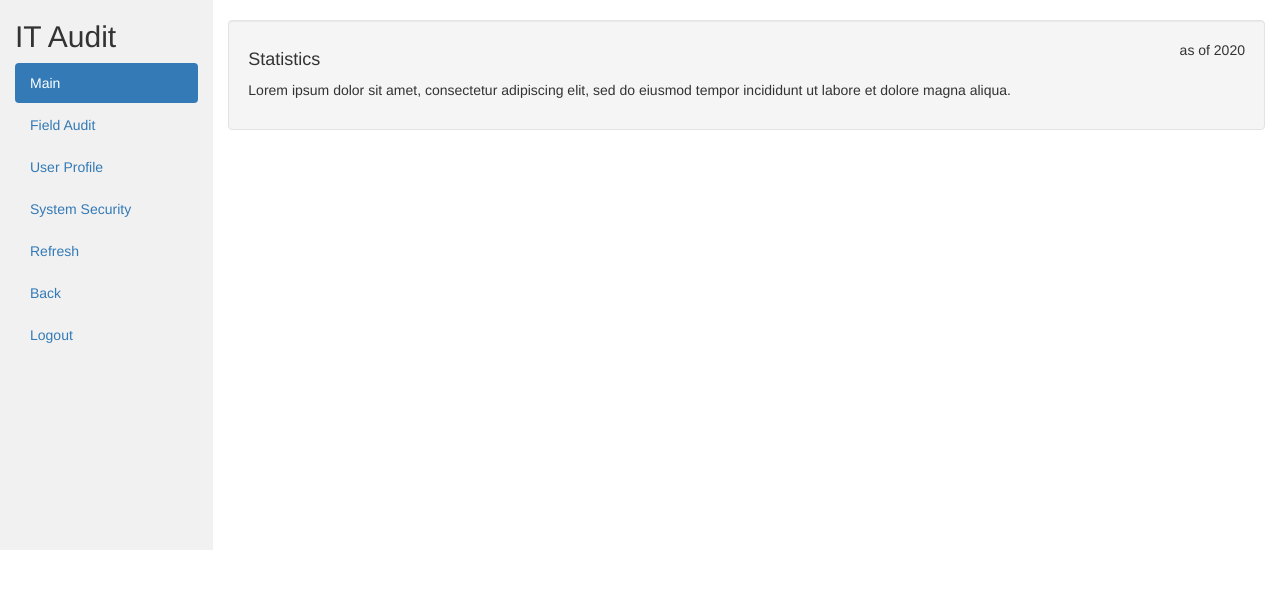
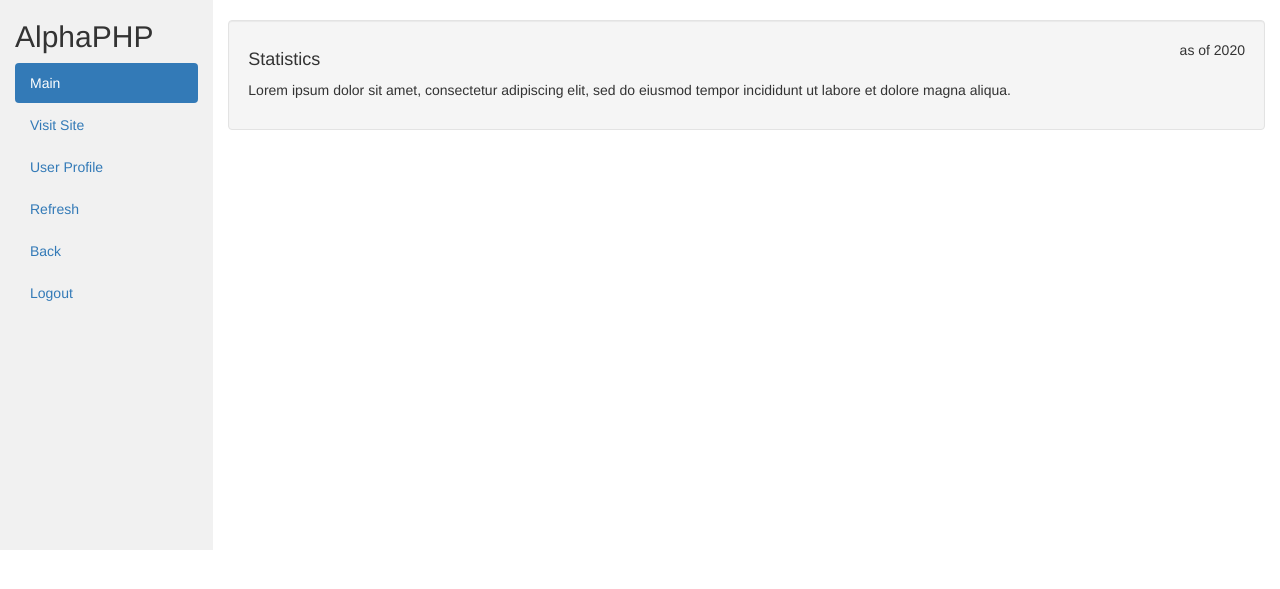
Before and after one commit to ludwigbethnicer/alphaphp, a PHP site: page /page_structure/dash-header.php in a window 1280 px wide. Shown: the top 589 px of the page. Run offline with PHP 8.4, Linux system fonts and the light colour scheme; some libraries are stand-ins or nearby versions.

Commit message:
dashboard restructure

```diff
--- a/dashadmin.php
+++ b/dashadmin.php
@@ -2,6 +2,6 @@
 
 	include_once "config/core.php";
 	include_once "config/database.php";
-	include_once "view/dash-header.php";
-	include_once "view/dashadmin.php";
-	include_once "view/dash-footer.php";
+	include_once "page_structure/dash-header.php";
+	include_once "page_structure/dashadmin.php";
+	include_once "page_structure/dash-footer.php";
--- a/duserprof.php
+++ b/duserprof.php
@@ -2,6 +2,6 @@
 
 	include_once "config/core.php";
 	include_once "config/database.php";
-	include_once "view/dash-header.php";
-	include_once "view/dash-userlist.php";
-	include_once "view/dash-footer.php";
+	include_once "page_structure/dash-header.php";
+	include_once "page_structure/dash-userlist.php";
+	include_once "page_structure/dash-footer.php";
--- a/menu.php
+++ b/menu.php
@@ -7,6 +7,6 @@
 		header('location:login.php');
 	}
 
-	include_once "view/header.php";
-	include_once "view/menu.php";
-	include_once "view/footer.php";
+	include_once "page_structure/header.php";
+	include_once "page_structure/menu.php";
+	include_once "page_structure/footer.php";
--- a/page_structure/dash-header.php
+++ b/page_structure/dash-header.php
@@ -3,7 +3,7 @@
 <head>
 	<meta charset="utf-8">
 	<meta name="viewport" content="width=device-width, initial-scale=1">
-	<title>IT Audit (Dashboard)</title>
+	<title>AlphaPHP Dashboard</title>
 	<META HTTP-EQUIV="Pragma" CONTENT="no-cache">
 	<META HTTP-EQUIV="Expires" CONTENT="-1">
 	<link rel="stylesheet" href="assets/bootstrap/3.4.1/css/bootstrap.min.css">
@@ -20,12 +20,11 @@
 	<div class="dboardmain container-fluid">
 		<div class="row content">
 			<div class="col-sm-2 sidenav hidden-xs">
-				<h2>IT Audit</h2>
+				<h2>AlphaPHP</h2>
 				<ul class="nav nav-pills nav-stacked">
 					<li class="active"><a href="dashadmin.php">Main</a></li>
-					<li><a href="menu.php">Field Audit</a></li>
-					<li><a href="duserprof.php">User Profile</a></li>
-					<li><a href="syssecrprt.php" target="_blank">System Security</a></li>
+					<li><a href="../">Visit Site</a></li>
+					<li><a href="duserprof.php">User Profile</a></li></li>
 					<li><a href="">Refresh</a></li>
 					<li><a href="javascript:history.back();">Back</a></li>
 					<li><a href="config/logout.php">Logout</a></li>
--- a/page_structure/dash-navibar.php
+++ b/page_structure/dash-navibar.php
@@ -6,7 +6,7 @@
 				<span class="icon-bar"></span>
 				<span class="icon-bar"></span>
 			</button>
-			<a class="navbar-brand" href="">IT Audit</a>
+			<a class="navbar-brand" href="">AlphaPHP</a>
 		</div>
 		<div class="collapse navbar-collapse" id="myNavbar">
 			<ul class="nav navbar-nav">
--- a/page_structure/header-preview.php
+++ b/page_structure/header-preview.php
@@ -4,7 +4,7 @@
 	<meta charset="utf-8">
 	<meta name="viewport" content="width=device-width, initial-scale=1">
 	<meta http-equiv="refresh" content="3600;url=config/logout.php">
-	<title>IT Branch Audit Report</title>
+	<title>AlphaPHP Dashboard</title>
 	<META HTTP-EQUIV="Pragma" CONTENT="no-cache">
 	<META HTTP-EQUIV="Expires" CONTENT="-1">
 	<style type="text/css">
--- a/page_structure/login.php
+++ b/page_structure/login.php
@@ -55,7 +55,7 @@
 						$_SESSION["ulevpos"] = $useclev;
 
 						if ($useclev == "Field" || $useclev == "Head") {
-							header("location:index.php");
+							header("location:menu.php");
 						} else {
 							$error_message = 'Access Denied!';
 						}
--- a/psschng.php
+++ b/psschng.php
@@ -2,6 +2,6 @@
 
 	include_once "config/core.php";
 	include_once "config/database.php";
-	include_once "view/header.php";
-	include_once "view/psschng.php";
-	include_once "view/footer.php";
+	include_once "page_structure/header.php";
+	include_once "page_structure/psschng.php";
+	include_once "page_structure/footer.php";
```
